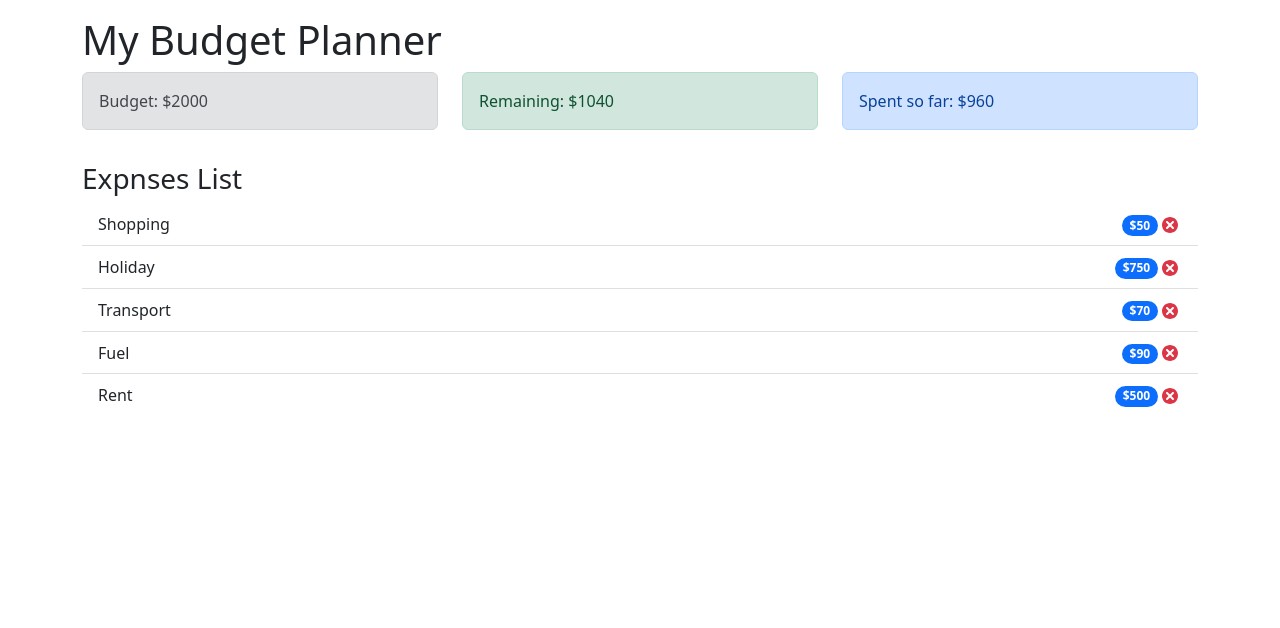
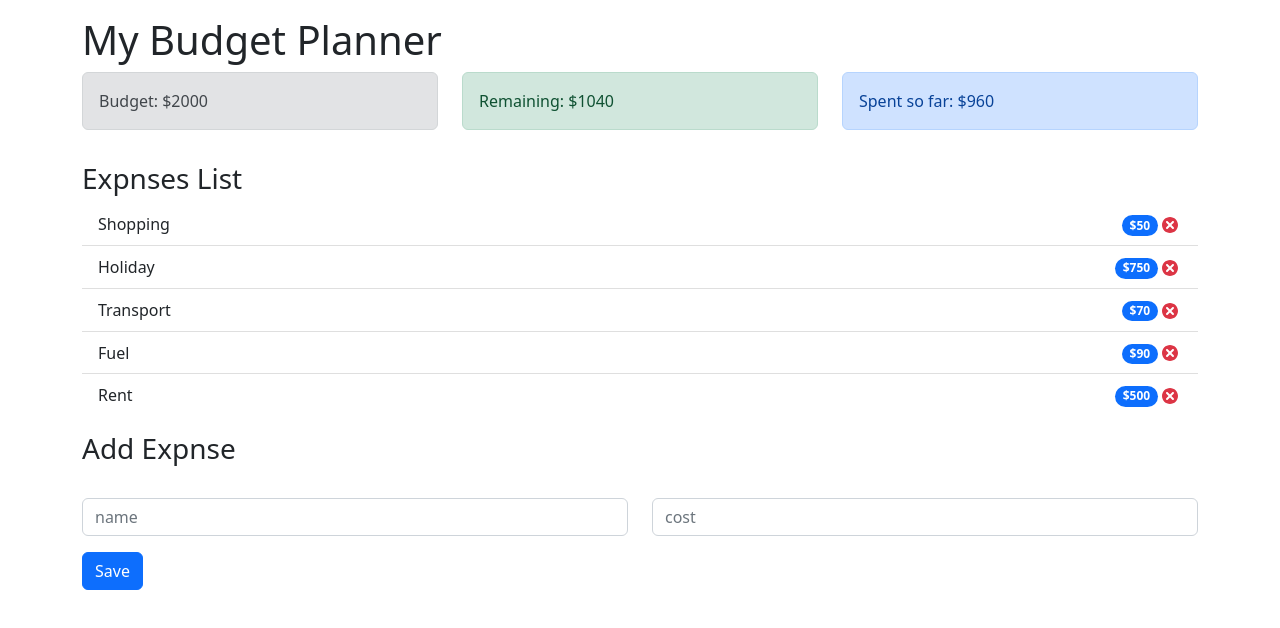
Before and after one commit to meenphilip/Budget-Planner, a React (Create React App) app: page / in a window 1280 px wide. Shown: the top 628 px of the page. Built offline with nearby package versions, Linux system fonts and the light colour scheme.

Commit message:
Add expense form.

```diff
--- a/src/App.js
+++ b/src/App.js
@@ -3,6 +3,7 @@ import Budget from './components/Budget';
 import Remaining from './components/Remaining';
 import ExpenseTotal from './components/ExpenseTotal';
 import ExpenseList from './components/ExpenseList';
+import AddExpenseForm from './components/AddExpenseForm';
 
 function App() {
   return (
@@ -22,7 +23,13 @@ function App() {
       <h3 className='mt-3'> Expnses List</h3>
       <div className='row'>
         <div className='col-md'>
-          <ExpenseList/>
+          <ExpenseList />
+        </div>
+      </div>
+      <h3 className='mt-3'>Add Expnse</h3>
+      <div className='row'>
+        <div className='col-md'>
+          <AddExpenseForm />
         </div>
       </div>
     </div>
--- /dev/null
+++ b/src/components/AddExpenseForm.js
@@ -0,0 +1,35 @@
+import React from 'react';
+
+const AddExpenseForm = () => {
+  return (
+    <form>
+      <div className='row'>
+        <div className='col-md'>
+          <label htmlFor='name' className='form-label'></label>
+          <input
+            type='text'
+            id='name'
+            className='form-control'
+            placeholder='name'
+            required
+          />
+        </div>
+        <div className='col-md'>
+          <label htmlFor='cost' className='form-label'></label>
+          <input
+            type='text'
+            id='cost'
+            className='form-control'
+            placeholder='cost'
+            required
+          />
+        </div>
+      </div>
+      <button type='submit' className='btn btn-primary my-3'>
+        Save
+      </button>
+    </form>
+  );
+};
+
+export default AddExpenseForm;
--- a/src/components/Budget.js
+++ b/src/components/Budget.js
@@ -1,11 +1,9 @@
-
-
 const Budget = () => {
   return (
     <div className='alert alert-secondary'>
       <span>Budget: $2000</span>
     </div>
   );
-}
+};
 
-export default Budget
+export default Budget;
--- a/src/components/ExpenseItem.js
+++ b/src/components/ExpenseItem.js
@@ -1,6 +1,6 @@
 import { TiDelete } from 'react-icons/ti';
 
-function ExpenseItem(props) {
+const ExpenseItem=(props)=> {
   return (
     <li className='list-group-item d-flex justify-content-between align-items-center'>
       {props.name}
--- a/src/components/ExpenseList.js
+++ b/src/components/ExpenseList.js
@@ -1,6 +1,6 @@
 import ExpenseItem from './ExpenseItem';
 
-function ExpenseList() {
+const ExpenseList = () => {
   const expenses = [
     { id: 1, name: 'Shopping', cost: 50 },
     { id: 2, name: 'Holiday', cost: 750 },
@@ -20,6 +20,6 @@ function ExpenseList() {
       ))}
     </ul>
   );
-}
+};
 
 export default ExpenseList;
--- a/src/components/ExpenseTotal.js
+++ b/src/components/ExpenseTotal.js
@@ -1,9 +1,9 @@
-function ExpenseTotal() {
+const ExpenseTotal = () => {
   return (
     <div className='alert alert-primary'>
       <span>Spent so far: $960</span>
     </div>
   );
-}
+};
 
 export default ExpenseTotal;
--- a/src/components/Remaining.js
+++ b/src/components/Remaining.js
@@ -1,9 +1,9 @@
-function Remaining() {
+const Remaining = () => {
   return (
     <div className='alert alert-success'>
       <span>Remaining: $1040</span>
     </div>
   );
-}
+};
 
 export default Remaining;
```
